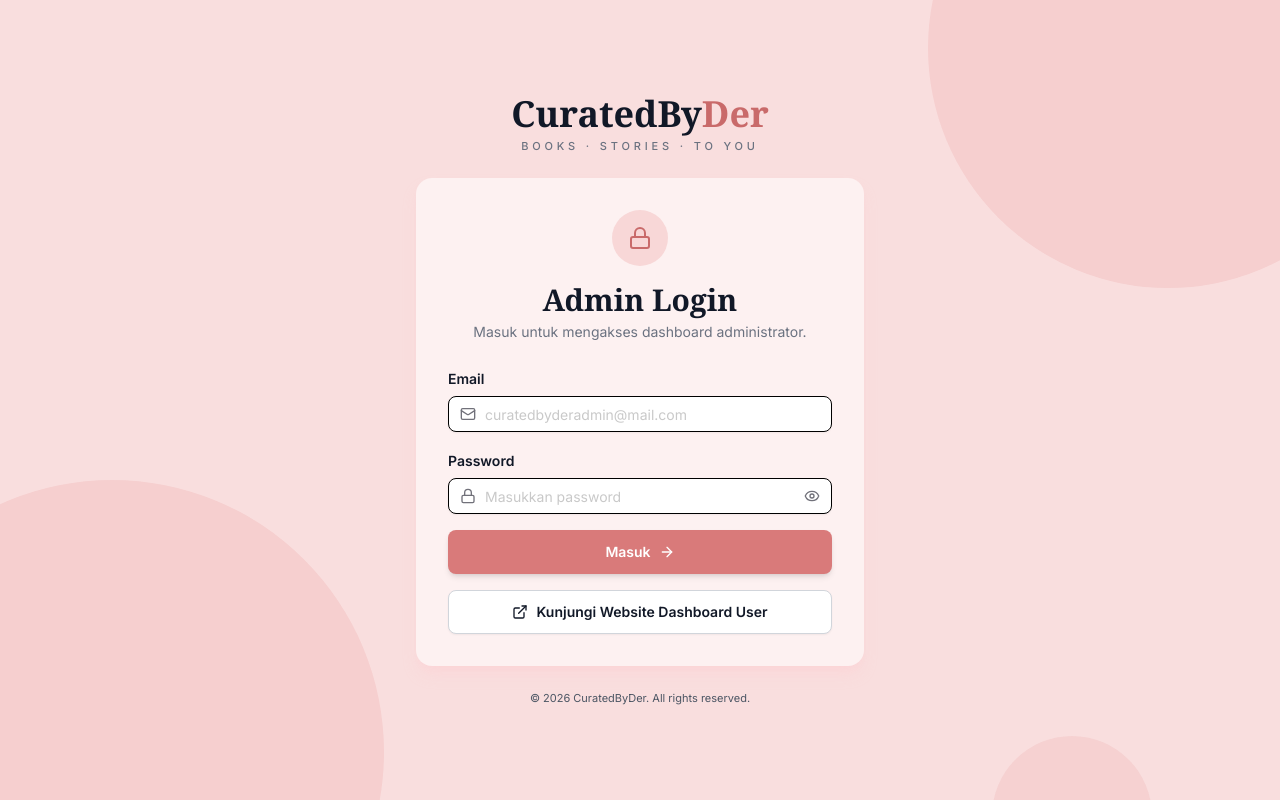
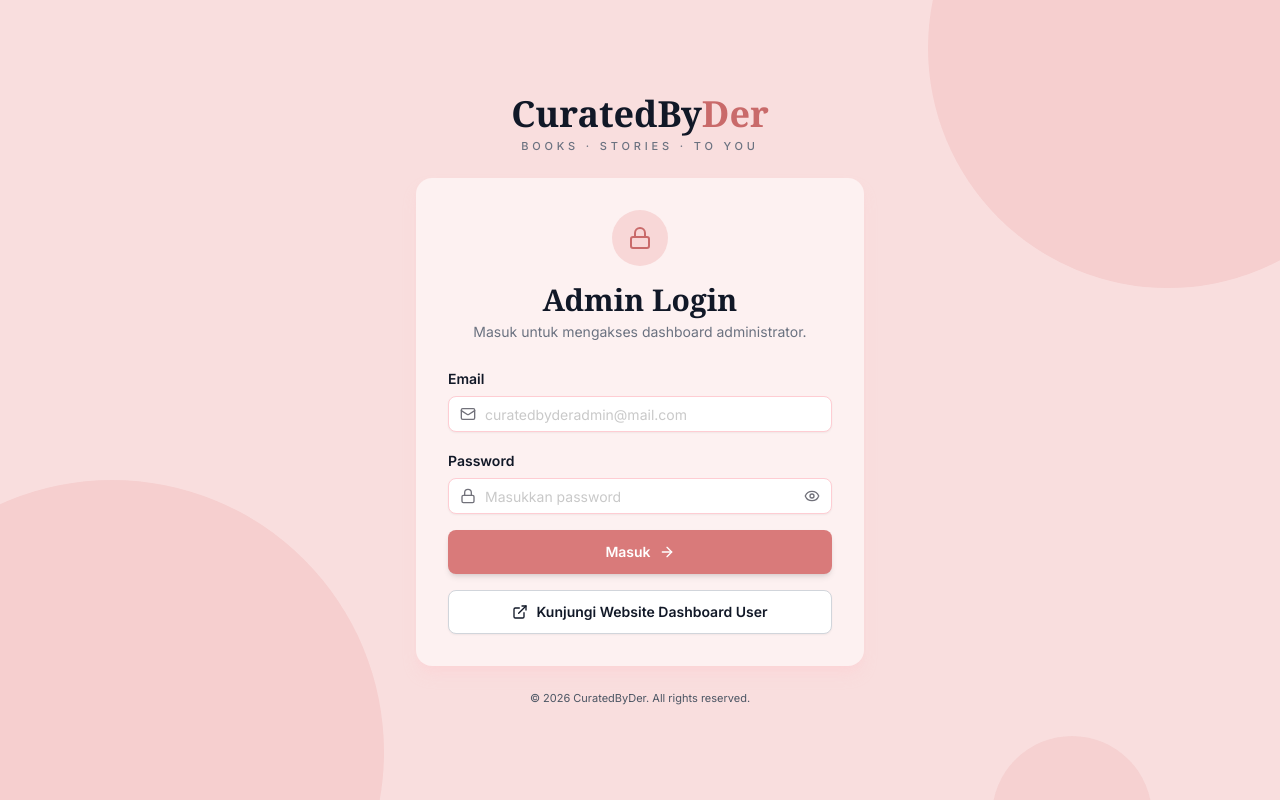
Before and after one commit to cahayoyo/curatedbyder, a Next.js app: page /admin/login in a window 1280 px wide. Built offline with nearby package versions, Linux system fonts and the light colour scheme.

Commit message:
feat: unify input borders between admin and user login

```diff
--- a/src/components/AdminLoginForm.tsx
+++ b/src/components/AdminLoginForm.tsx
@@ -78,7 +78,7 @@ export function AdminLoginForm() {
                 required
                 autoComplete="email"
                 placeholder="curatedbyderadmin@mail.com"
-                className={`rounded-lg bg-white pl-9 placeholder:text-[#c9c9c9] ${fieldError.email ? "border-destructive focus-visible:ring-destructive" : ""}`}
+                className={`rounded-lg border-rose-200 bg-white pl-9 placeholder:text-[#c9c9c9] focus-visible:ring-[#E8B4B4] ${fieldError.email ? "border-destructive focus-visible:ring-destructive" : ""}`}
                 onChange={onFieldChange}
                 aria-invalid={fieldError.email}
               />
@@ -98,7 +98,7 @@ export function AdminLoginForm() {
                 required
                 autoComplete="current-password"
                 placeholder="Masukkan password"
-                className={`rounded-lg bg-white pl-9 pr-10 placeholder:text-[#c9c9c9] ${fieldError.password ? "border-destructive focus-visible:ring-destructive" : ""}`}
+                className={`rounded-lg border-rose-200 bg-white pl-9 pr-10 placeholder:text-[#c9c9c9] focus-visible:ring-[#E8B4B4] ${fieldError.password ? "border-destructive focus-visible:ring-destructive" : ""}`}
                 onChange={onFieldChange}
                 aria-invalid={fieldError.password}
               />
```
